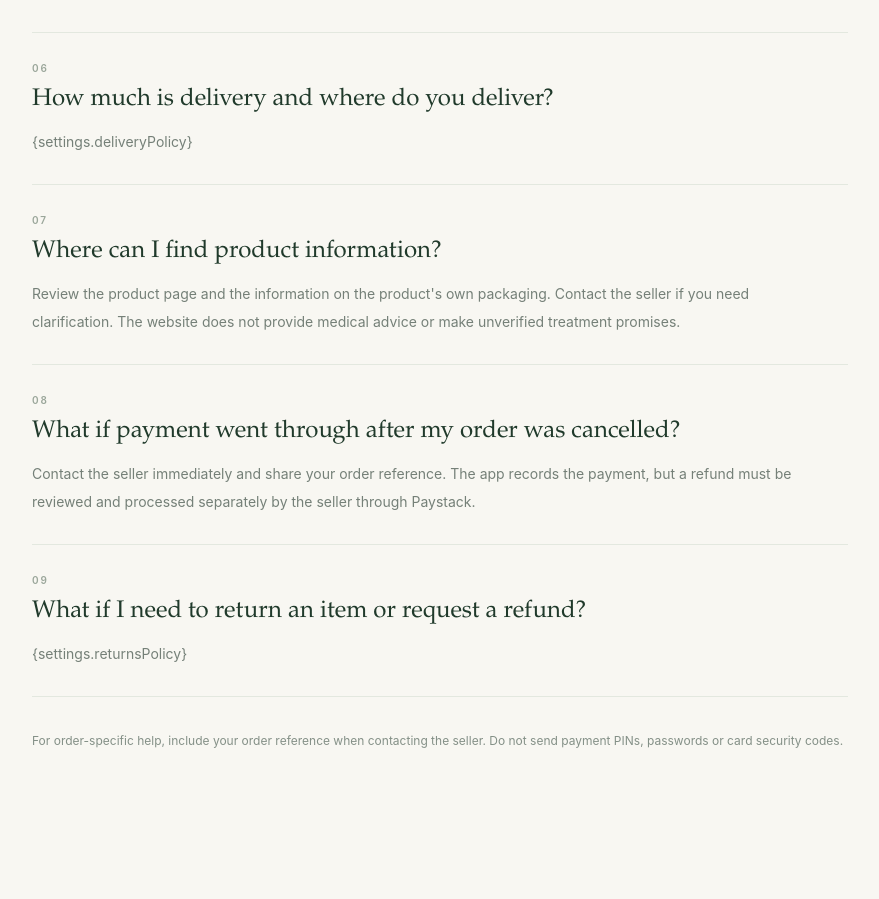
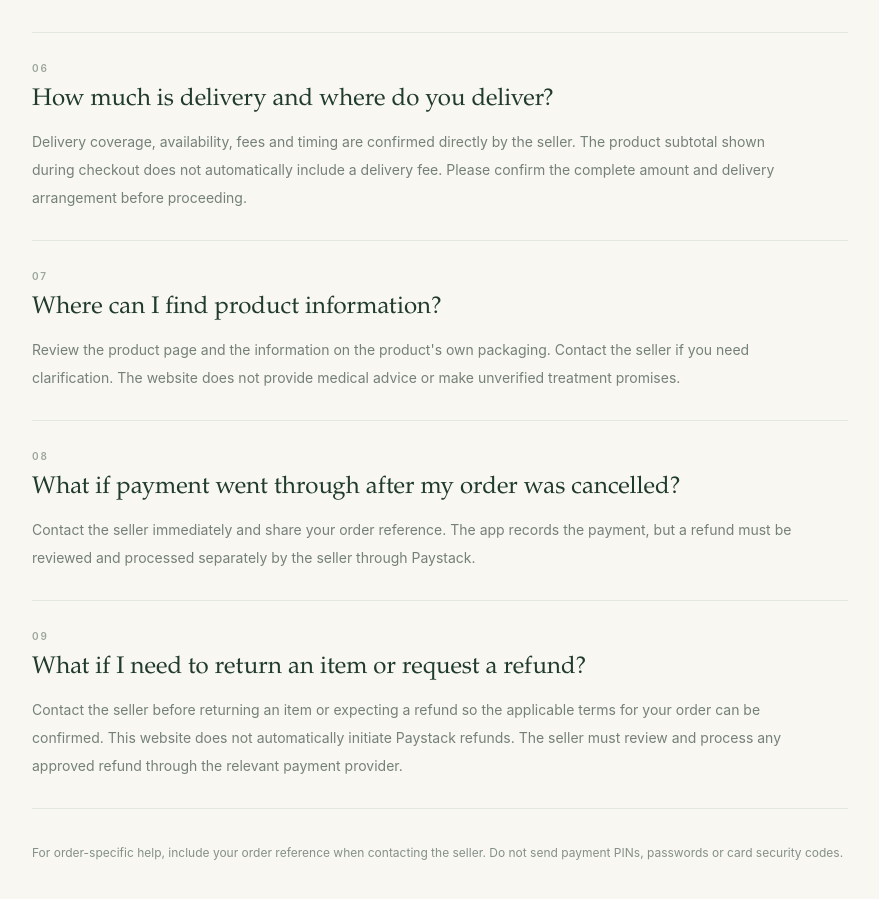
Before and after one commit to richard-mante/samarys, a Next.js app: page /help in a window 1280 px wide. Shown: the part 1341-2240 px from the top of the page, without its empty margins (200-1079 px from the left). Before the commit the page ends 2190 px from the top, so only its background shows below. Built offline with nearby package versions, Linux system fonts and the light colour scheme; no server answers; the database is empty.

Commit message:
Render dynamic policy text in customer FAQs

```diff
--- a/src/app/help/page.tsx
+++ b/src/app/help/page.tsx
@@ -37,7 +37,7 @@ export default async function HelpPage() {
     },
     {
       question: "How much is delivery and where do you deliver?",
-      answer: "{settings.deliveryPolicy}",
+      answer: settings.deliveryPolicy,
     },
     {
       question: "Where can I find product information?",
@@ -49,7 +49,7 @@ export default async function HelpPage() {
     },
     {
       question: "What if I need to return an item or request a refund?",
-      answer: "{settings.returnsPolicy}",
+      answer: settings.returnsPolicy,
     },
   ];
 
```
